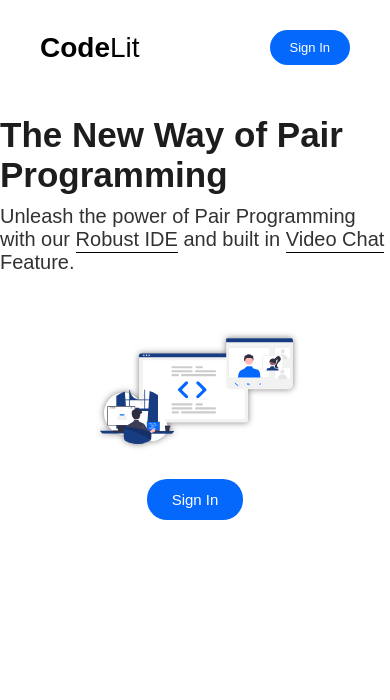
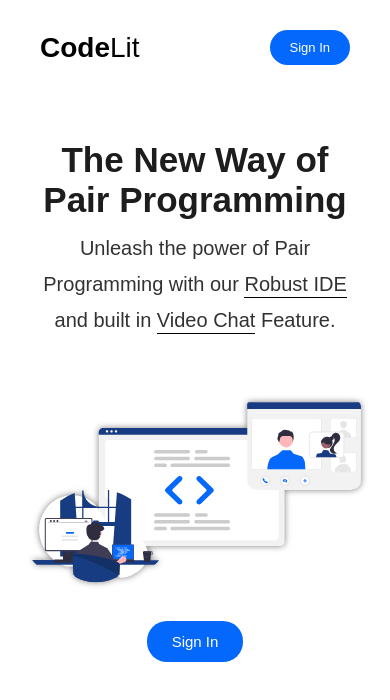
Before and after one commit to ARJUN-SABU/codelit, a React (Create React App) app in the folder frontend/: page / in a window 390 px wide. Shown: the top 700 px of the page. Built offline with nearby package versions, Linux system fonts and the light colour scheme; no server answers.

Commit message:
Added Favicon + Website title + Made the first 2 screens responsive

```diff
--- a/frontend/public/index.html
+++ b/frontend/public/index.html
@@ -9,7 +9,7 @@
       name="description"
       content="Web site created using create-react-app"
     />
-    <link rel="apple-touch-icon" href="%PUBLIC_URL%/logo192.png" />
+    <!-- <link rel="apple-touch-icon" href="%PUBLIC_URL%/logo192.png" /> -->
     <!--
       manifest.json provides metadata used when your web app is installed on a
       user's mobile device or desktop. See https://developers.google.com/web/fundamentals/web-app-manifest/
@@ -24,7 +24,7 @@
       work correctly both with client-side routing and a non-root public URL.
       Learn how to configure a non-root public URL by running `npm run build`.
     -->
-    <title>React App</title>
+    <title>CodeLit</title>
   </head>
   <body>
     <noscript>You need to enable JavaScript to run this app.</noscript>
--- a/frontend/src/Home.js
+++ b/frontend/src/Home.js
@@ -100,11 +100,13 @@ function Home() {
   function openAuthSection() {
     document.querySelector(".home_banner").style.width = "0";
     document.querySelector(".home_auth_section").style.width = "100%";
+    document.querySelector(".home_auth_section").style.height = "100%";
   }
 
   function closeAuthSection() {
     document.querySelector(".home_banner").style.width = "100%";
     document.querySelector(".home_auth_section").style.width = "0";
+    document.querySelector(".home_auth_section").style.height = "0";
   }
 
   return (
--- a/frontend/src/Navbar.js
+++ b/frontend/src/Navbar.js
@@ -99,6 +99,7 @@ function Navbar(props) {
             onClick={() => {
               navigate("/user");
             }}
+            className="nav_get_started_button"
           >
             Get Started
           </button>
--- a/frontend/src/UserScreen.js
+++ b/frontend/src/UserScreen.js
@@ -122,7 +122,7 @@ function UserScreen(props) {
 
         {/* Right Section */}
         <div className="user_screen_right">
-          <button onClick={loadProjects}>Load Existing Project</button>
+          <button onClick={loadProjects}>Load Existing Projects</button>
           <div className="user_screen_right_projects">
             {projects.map((project, idx) => (
               <div key={idx} className="user_screen_project">
--- a/frontend/src/styles/Home.css
+++ b/frontend/src/styles/Home.css
@@ -10,7 +10,9 @@
   flex: 1;
   overflow-y: scroll;
   width: 100vw;
+  height: max-content;
   display: flex;
+  padding-bottom: 50px;
 }
 
 .home_banner {
@@ -35,6 +37,8 @@
 .home_banner_text h1 {
   color: #1d1d1d;
   font-size: 35px;
+  text-align: center;
+  padding: 0 30px;
 }
 
 .home_banner_text p {
@@ -43,6 +47,9 @@
   color: #323232;
   font-size: 20px;
   margin-top: 10px;
+  text-align: center;
+  padding: 0 30px;
+  line-height: 1.8;
   /* margin-bottom: 50px; */
 }
 
@@ -91,6 +98,7 @@
 
 .home_auth_section {
   height: 100%;
+  overflow: hidden;
   width: 0;
   transition: 0.2s all ease-in;
   overflow: hidden;
@@ -170,3 +178,35 @@
   color: red !important;
   margin-top: 5px;
 }
+
+/* responsivness */
+@media (max-width: 900px) {
+  .home_banner_img_container {
+    width: 75%;
+  }
+}
+
+@media (max-width: 600px) {
+  .home_banner_text h1 {
+    margin-top: 25px;
+  }
+  .home_banner_img_container {
+    width: 85%;
+  }
+  .home_auth_section {
+    padding: 10px 0 0;
+  }
+  .home_auth_card {
+    width: 90%;
+    margin: 20px 0;
+  }
+  .home_auth_cards_container {
+    align-items: center;
+  }
+}
+
+@media (max-width: 1120px) {
+  .home_auth_cards_container {
+    flex-direction: column;
+  }
+}
--- a/frontend/src/styles/Navbar.css
+++ b/frontend/src/styles/Navbar.css
@@ -109,3 +109,9 @@
 .hide {
   display: none !important;
 }
+
+@media (max-width: 600px) {
+  .nav_get_started_button {
+    display: none;
+  }
+}
--- a/frontend/src/styles/UserScreen.css
+++ b/frontend/src/styles/UserScreen.css
@@ -132,3 +132,29 @@
 .user_screen_project span:hover {
   box-shadow: 0 0 10px 0 rgb(206, 206, 206);
 }
+
+@media (min-width: 1500px) {
+  .user_screen_content {
+    padding: 70px 200px 150px;
+  }
+}
+
+@media (max-width: 1100px) {
+  .user_screen_content {
+    padding: 70px 20px 150px;
+  }
+}
+
+@media (max-width: 900px) {
+  .user_screen_content {
+    flex-direction: column;
+    /* padding: 70px 20px 150px; */
+  }
+  .user_screen_right {
+    margin-left: 0;
+    padding-bottom: 30px;
+  }
+  .user_screen_left_card {
+    margin: 20px 0;
+  }
+}
```
Also changed, not shown: 1 other file (tests, documents, lock files or other folders).
